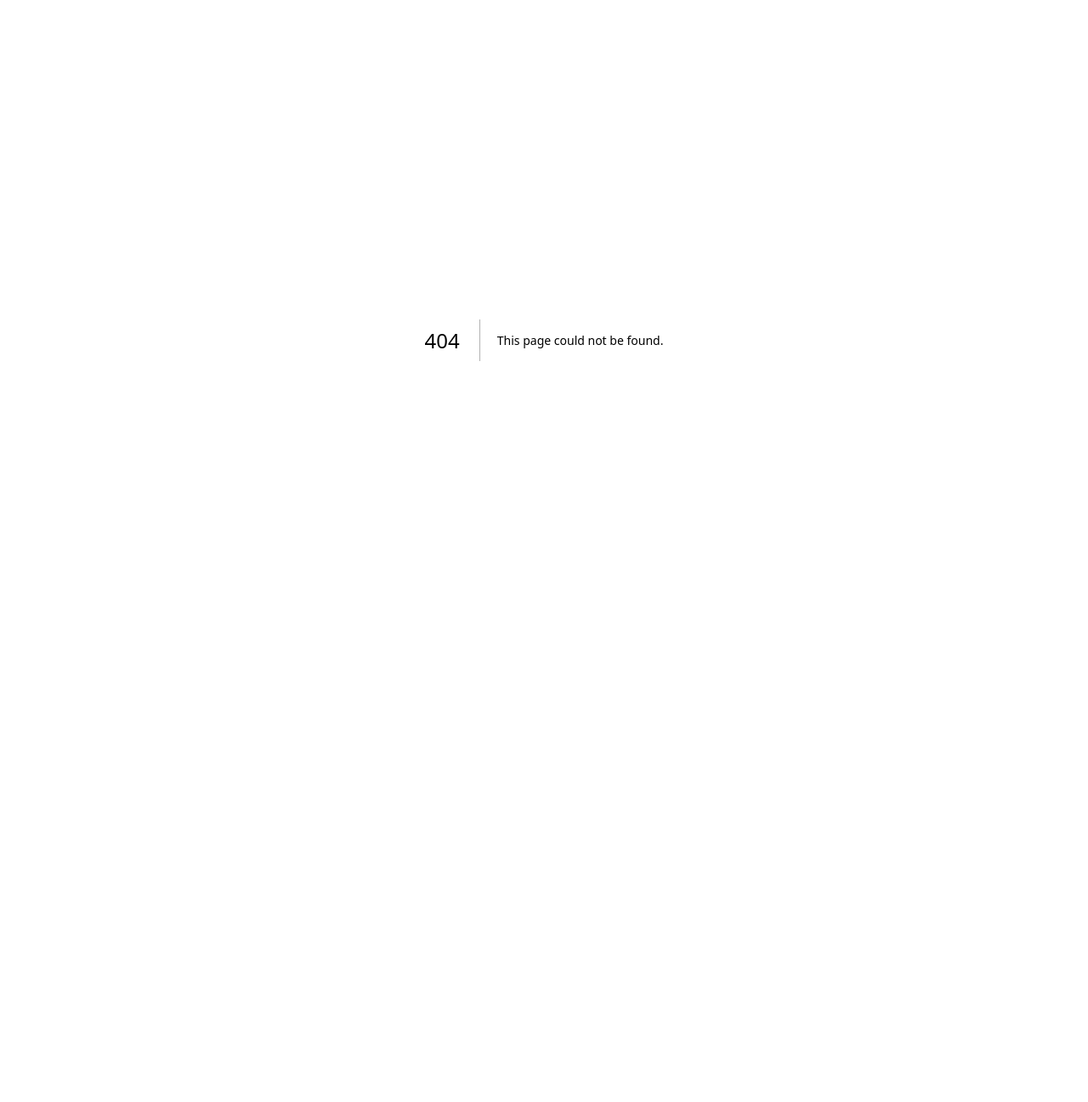
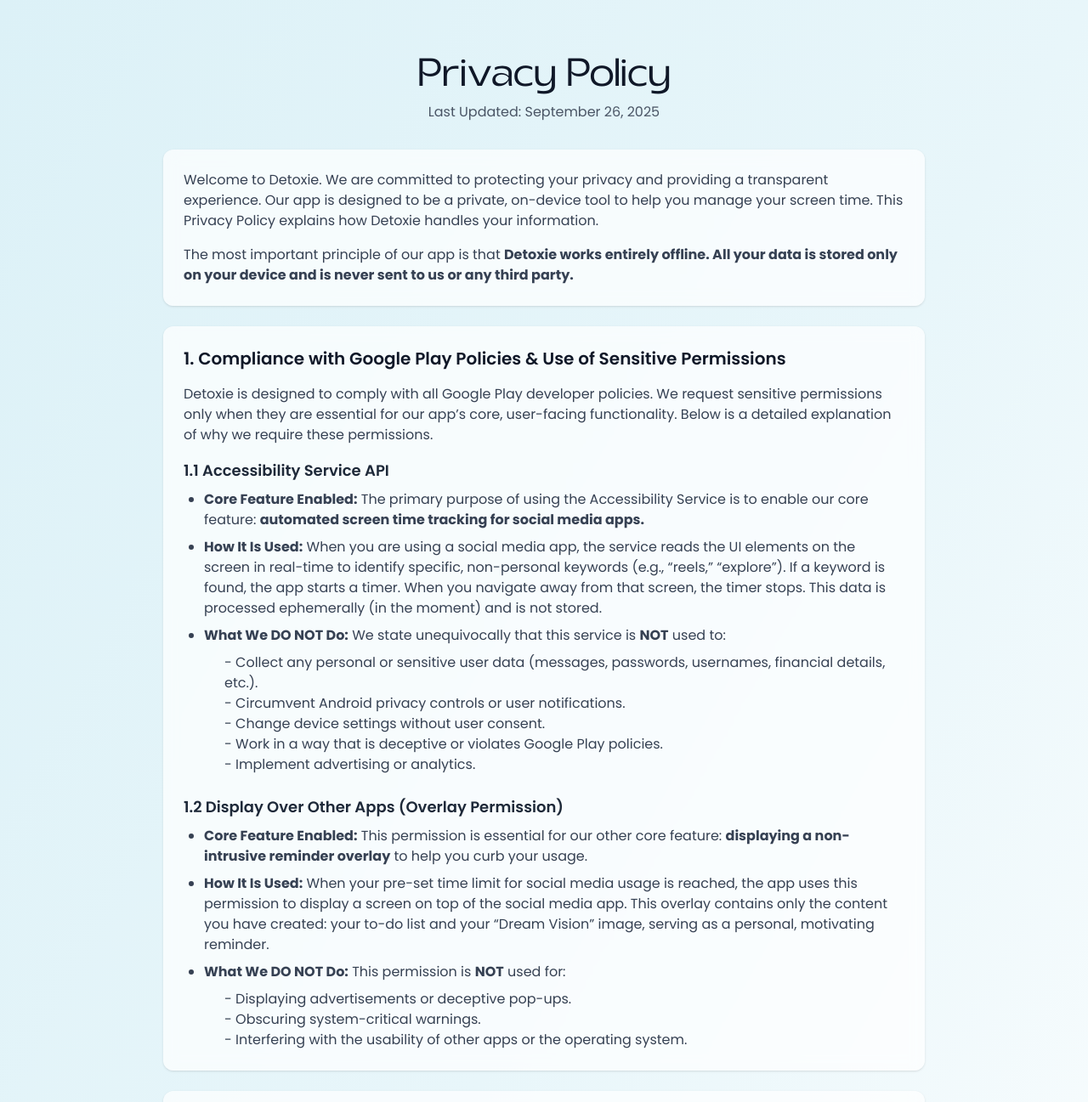
Before and after one commit to Anamika1608/detoxie-website, a Next.js app: page /privacy-policy in a window 1280 px wide. Before the commit this address had no page. Shown: the top 1297 px of the page at 85% size. Before the commit the page ends 800 px from the top, so only its background shows below. Built offline with nearby package versions, Linux system fonts and the light colour scheme.

Commit message:
add privacy policy page

```diff
--- /dev/null
+++ b/src/app/privacy-policy/page.tsx
@@ -0,0 +1,141 @@
+"use client";
+
+import { Poppins } from 'next/font/google';
+import localFont from 'next/font/local';
+
+const hilmarLight = localFont({ src: '../../../public/fonts/Hilmar-Light.otf' });
+
+const poppins = Poppins({
+    subsets: ["latin"],
+    weight: ["400", "600", "700"],
+});
+
+const PrivacyPolicy = () => {
+    return (
+        <div className="min-h-screen bg-gradient-to-br from-[#dcf1f7] via-[#e8f6fa] to-white px-4 py-16">
+            <div className="max-w-4xl mx-auto">
+                <h1 className={`${hilmarLight.className} text-4xl md:text-5xl mb-2 text-center text-gray-900`}>
+                    Privacy Policy
+                </h1>
+                <p className={`${poppins.className} text-center text-gray-600 mb-8`}>
+                    Last Updated: September 26, 2025
+                </p>
+
+                <div className={`${poppins.className} space-y-6 text-gray-700`}>
+
+                    {/* Start of new content */}
+
+                    <section className="bg-white/70 backdrop-blur-sm p-6 rounded-xl shadow-sm">
+                        <p>
+                            Welcome to Detoxie. We are committed to protecting your privacy and providing a transparent experience. Our app is designed to be a private, on-device tool to help you manage your screen time. This Privacy Policy explains how Detoxie handles your information.
+                        </p>
+                        <p className="mt-4">
+                            The most important principle of our app is that <strong>Detoxie works entirely offline. All your data is stored only on your device and is never sent to us or any third party.</strong>
+                        </p>
+                    </section>
+
+                    <section className="bg-white/70 backdrop-blur-sm p-6 rounded-xl shadow-sm">
+                        <h2 className="text-xl font-semibold mb-4 text-gray-900">1. Compliance with Google Play Policies &amp; Use of Sensitive Permissions</h2>
+                        <p className="mb-4">
+                            Detoxie is designed to comply with all Google Play developer policies. We request sensitive permissions only when they are essential for our app&rsquo;s core, user-facing functionality. Below is a detailed explanation of why we require these permissions.
+                        </p>
+
+                        <div className="mt-4">
+                            <h3 className="font-semibold text-lg text-gray-800">1.1 Accessibility Service API</h3>
+                            <ul className="list-disc ml-6 mt-2 space-y-2">
+                                <li>
+                                    <strong>Core Feature Enabled:</strong> The primary purpose of using the Accessibility Service is to enable our core feature: <strong>automated screen time tracking for social media apps.</strong>
+                                </li>
+                                <li>
+                                    <strong>How It Is Used:</strong> When you are using a social media app, the service reads the UI elements on the screen in real-time to identify specific, non-personal keywords (e.g., &ldquo;reels,&rdquo; &ldquo;explore&rdquo;). If a keyword is found, the app starts a timer. When you navigate away from that screen, the timer stops. This data is processed ephemerally (in the moment) and is not stored.
+                                </li>
+                                <li>
+                                    <strong>What We DO NOT Do:</strong> We state unequivocally that this service is <strong>NOT</strong> used to:
+                                    <ul className="list-circle ml-6 mt-2">
+                                        <li>- Collect any personal or sensitive user data (messages, passwords, usernames, financial details, etc.).</li>
+                                        <li>- Circumvent Android privacy controls or user notifications.</li>
+                                        <li>- Change device settings without user consent.</li>
+                                        <li>- Work in a way that is deceptive or violates Google Play policies.</li>
+                                        <li>- Implement advertising or analytics.</li>
+                                    </ul>
+                                </li>
+                            </ul>
+                        </div>
+
+                        <div className="mt-6">
+                            <h3 className="font-semibold text-lg text-gray-800">1.2 Display Over Other Apps (Overlay Permission)</h3>
+                            <ul className="list-disc ml-6 mt-2 space-y-2">
+                                <li>
+                                    <strong>Core Feature Enabled:</strong> This permission is essential for our other core feature: <strong>displaying a non-intrusive reminder overlay</strong> to help you curb your usage.
+                                </li>
+                                <li>
+                                    <strong>How It Is Used:</strong> When your pre-set time limit for social media usage is reached, the app uses this permission to display a screen on top of the social media app. This overlay contains only the content you have created: your to-do list and your &ldquo;Dream Vision&rdquo; image, serving as a personal, motivating reminder.
+                                </li>
+                                <li>
+                                    <strong>What We DO NOT Do:</strong> This permission is <strong>NOT</strong> used for:
+                                    <ul className="list-circle ml-6 mt-2">
+                                        <li>- Displaying advertisements or deceptive pop-ups.</li>
+                                        <li>- Obscuring system-critical warnings.</li>
+                                        <li>- Interfering with the usability of other apps or the operating system.</li>
+                                    </ul>
+                                </li>
+                            </ul>
+                        </div>
+                    </section>
+
+                    <section className="bg-white/70 backdrop-blur-sm p-6 rounded-xl shadow-sm">
+                        <h2 className="text-xl font-semibold mb-4 text-gray-900">2. Information We Collect and Store Locally</h2>
+                        <p>
+                            Detoxie only collects information that you provide and stores it privately on your device. We never transmit this data.
+                        </p>
+                        <ul className="list-disc ml-6 mt-4 space-y-2">
+                            <li>
+                                <strong>User-Provided Content:</strong> Your to-do list tasks and your &ldquo;Dream Vision&rdquo; image are stored in the app&rsquo;s local database.
+                            </li>
+                            <li>
+                                <strong>Configuration Data:</strong> Your set timer duration is saved locally.
+                            </li>
+                            <li>
+                                <strong>App Usage Data:</strong> The total time you&rsquo;ve spent on monitored apps is calculated and stored locally to show you your stats.
+                            </li>
+                        </ul>
+                    </section>
+
+                    <section className="bg-white/70 backdrop-blur-sm p-6 rounded-xl shadow-sm">
+                        <h2 className="text-xl font-semibold mb-4 text-gray-900">3. Data Storage and Security</h2>
+                        <p>
+                            All information is stored in a private SQLite database on your device. We do not use any cloud servers. If you uninstall the app, all its data is permanently deleted from your device.
+                        </p>
+                    </section>
+
+                    <section className="bg-white/70 backdrop-blur-sm p-6 rounded-xl shadow-sm">
+                        <h2 className="text-xl font-semibold mb-4 text-gray-900">4. Data Sharing and Third Parties</h2>
+                        <p>
+                            <strong>We do not share, sell, rent, or trade your information with any third parties.</strong> Because all data is stored locally and the app does not transmit data, it is technically impossible for us to access or share your data.
+                        </p>
+                    </section>
+
+                    <section className="bg-white/70 backdrop-blur-sm p-6 rounded-xl shadow-sm">
+                        <h2 className="text-xl font-semibold mb-4 text-gray-900">5. Changes to This Policy</h2>
+                        <p>
+                            We may update our Privacy Policy from time to time. We will notify you of any changes by posting the new Privacy Policy on this page. You are advised to review this Privacy Policy periodically for any changes.
+                        </p>
+                    </section>
+
+                    <section className="bg-white/70 backdrop-blur-sm p-6 rounded-xl shadow-sm">
+                        <h2 className="text-xl font-semibold mb-4 text-gray-900">6. Contact Us</h2>
+                        <p>
+                            If you have any questions about this Privacy Policy, please contact me at:{' '}
+                            <a href="mailto:anamikaagg07@gmail.com" className="text-blue-600 hover:underline">
+                                anamikaagg07@gmail.com
+                            </a>
+                        </p>
+                    </section>
+                    {/* End of new content */}
+                </div>
+            </div>
+        </div>
+    );
+};
+
+export default PrivacyPolicy;
```
